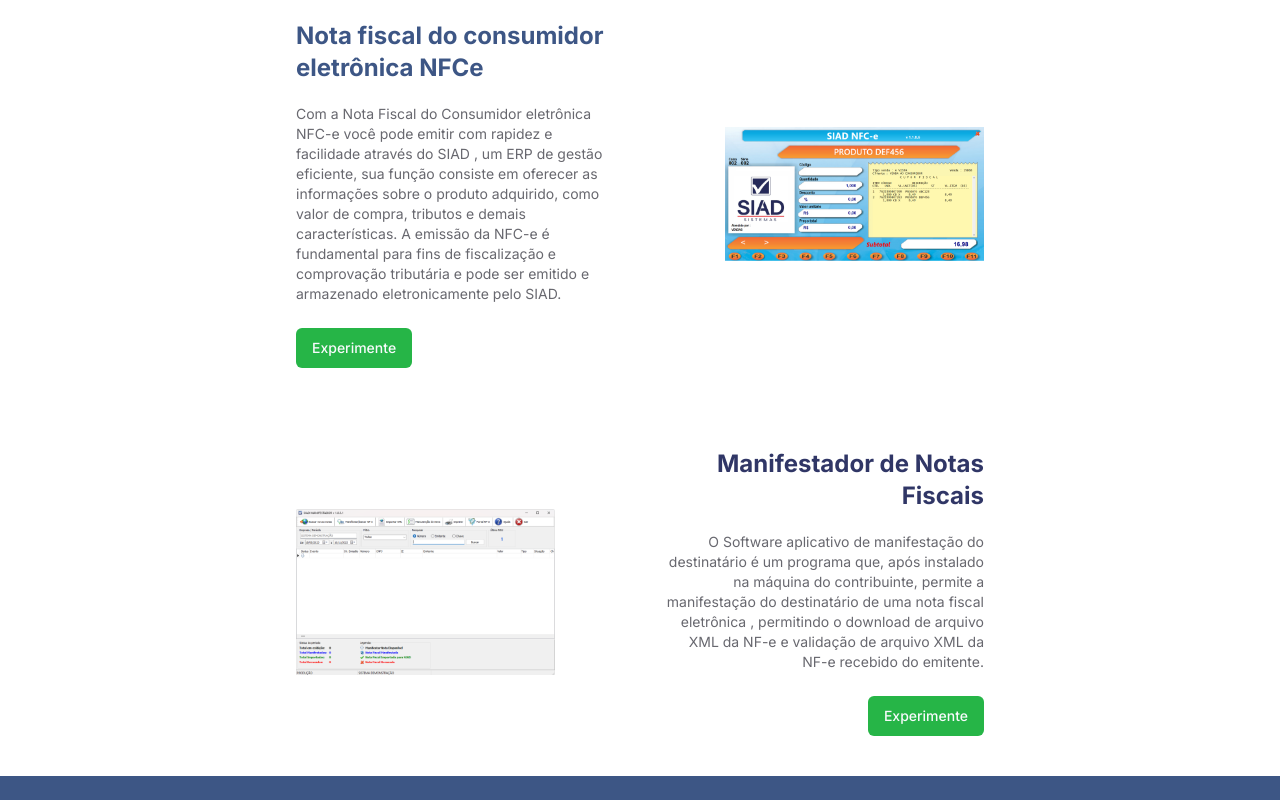
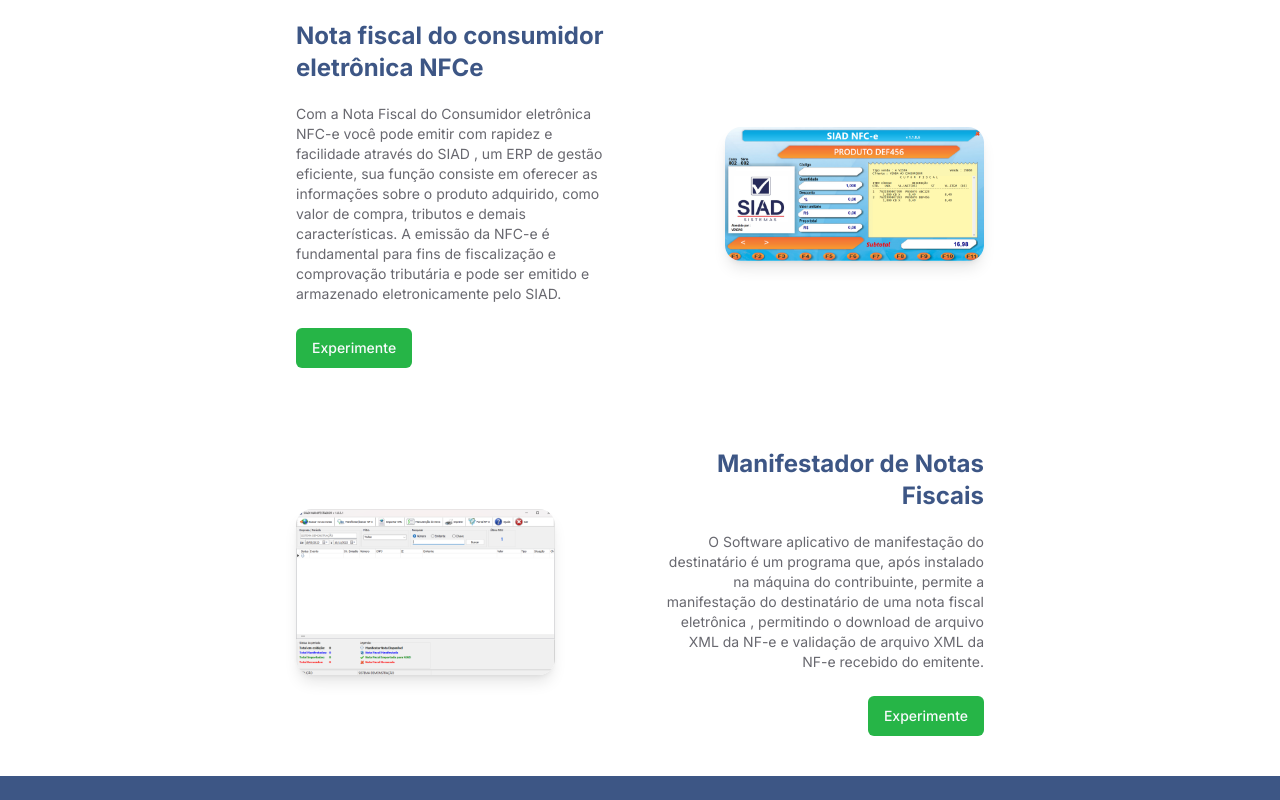
Before and after one commit to EvaldoFerreiraMoreira/site-siad, a Next.js app: page / in a window 1280 px wide. Shown: the part 900-1700 px from the top of the page. Built offline with nearby package versions, Linux system fonts and the light colour scheme.

Commit message:
fix: banner colours and height

```diff
--- a/src/app/(Home)/components/componentsWeb/BannerLeftWeb.tsx
+++ b/src/app/(Home)/components/componentsWeb/BannerLeftWeb.tsx
@@ -24,7 +24,7 @@
                     width={0}
                     height={0}
                     sizes="100vw"
-                    className="h-auto w-auto max-w-[80%] max-h-[80%]"
+                    className="h-auto w-auto max-w-[80%] max-h-[80%] shadow-lg rounded-2xl"
                     style={{
                         objectFit: "contain",
                     }}
--- a/src/app/(Home)/components/componentsWeb/BannerRightWeb.tsx
+++ b/src/app/(Home)/components/componentsWeb/BannerRightWeb.tsx
@@ -39,7 +39,7 @@
                     width={0}
                     height={0}
                     sizes="100vw"
-                    className="h-auto w-auto max-w-[80%] max-h-[80%]"
+                    className="h-auto w-auto max-w-[80%] max-h-[80%] shadow-lg rounded-2xl"
                     style={{
                         objectFit: "contain",
                     }}
--- a/src/app/(Home)/page.tsx
+++ b/src/app/(Home)/page.tsx
@@ -21,7 +21,7 @@
         <BannerRight button={"Experimente"} img={"IMG-01.png"} description={"Com a Nota Fiscal do Consumidor eletrônica NFC-e você pode emitir com rapidez e facilidade através do SIAD ,  um ERP de gestão eficiente, sua função consiste em oferecer as informações sobre o produto adquirido, como valor de compra, tributos e demais características. A emissão da NFC-e é fundamental para fins de fiscalização e comprovação tributária e pode ser emitido e armazenado eletronicamente pelo SIAD.  "} title={"Nota fiscal do consumidor eletrônica  NFCe"} colortitle={"3D5685"} colordescription={"68686F"} />
       </div>
       <div className="flex w-full p-10">
-        <BannerLeft title={"Manifestador de Notas Fiscais"} description={"O Software aplicativo de manifestação do destinatário é um programa que, após instalado na máquina do contribuinte, permite a manifestação do destinatário de uma nota fiscal eletrônica , permitindo o download de arquivo XML da NF-e e validação de arquivo XML da NF-e recebido do emitente."} img={"IMG-02.png"} colorTitle={"303666"} colorDescription={"68686F"} />
+        <BannerLeft title={"Manifestador de Notas Fiscais"} description={"O Software aplicativo de manifestação do destinatário é um programa que, após instalado na máquina do contribuinte, permite a manifestação do destinatário de uma nota fiscal eletrônica , permitindo o download de arquivo XML da NF-e e validação de arquivo XML da NF-e recebido do emitente."} img={"IMG-02.png"} colorTitle={"3D5685"} colorDescription={"68686F"} />
       </div>
       <div className="flex w-full p-10 bg-[#3D5685] ">
         <BannerRight button={"Experimente"} img={"IMG-03.png"} description={"O certificado digital e-CNPJ A1 permite emissão de Nota Fiscal Eletrônica, Nota Fiscal de Serviços Eletrônica e Nota Fiscal de Consumidor. Emitimos e instalamos em sua máquina , entre em contato conosco e saiba mais !"} title={"Certificado Digital"} colortitle={"FFFFFF"} colordescription={"FFFFFF"} />
```
